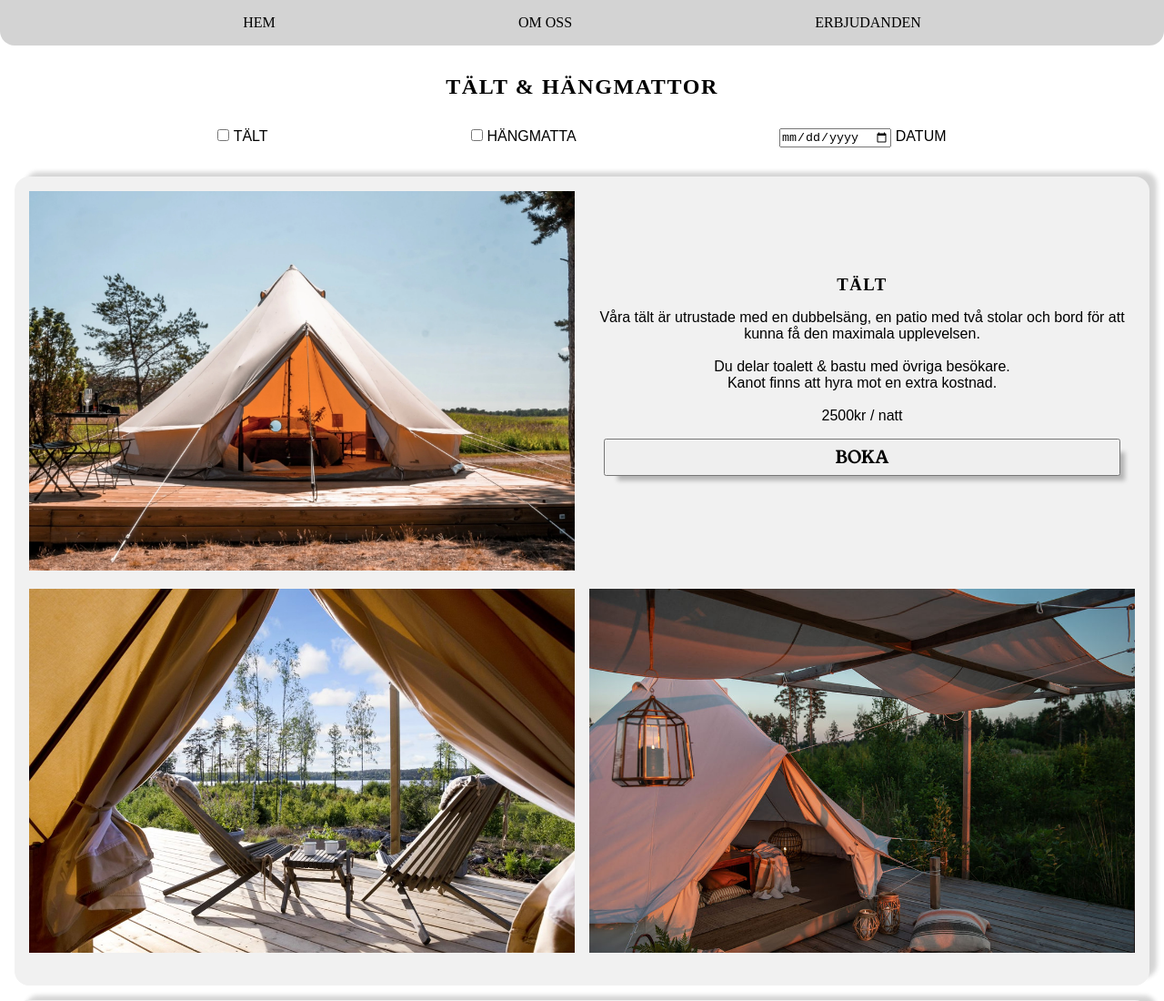
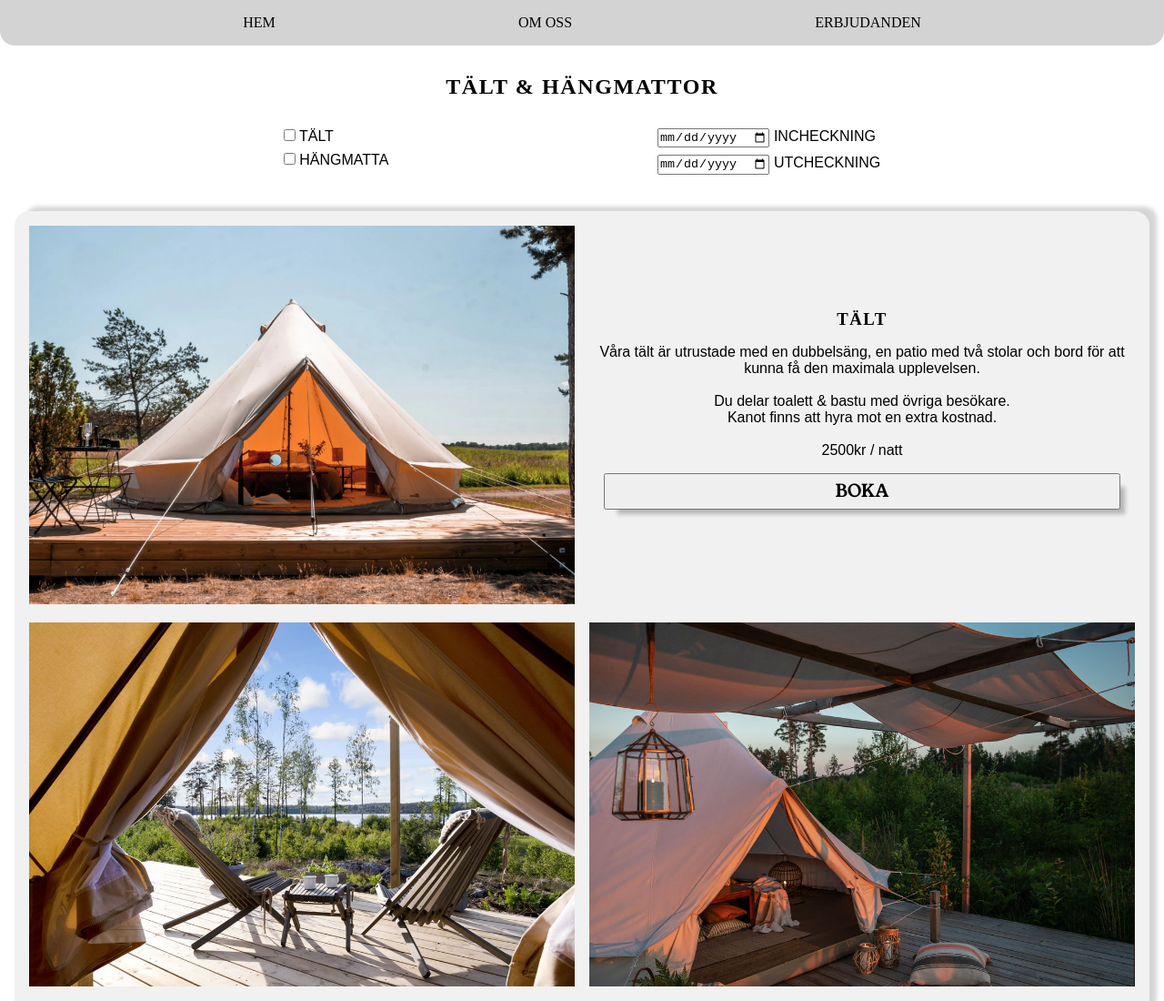
Before and after one commit to rebeckaelin/slutuppgift-HTML-CSS, a plain HTML site: page offers.html in a window 1280 px wide. Shown: the top 1100 px of the page at 91% size. Drawn offline with Linux system fonts and the light colour scheme; a web font is replaced by a local one.

Commit message:
updated form

```diff
--- a/offers.html
+++ b/offers.html
@@ -20,8 +20,9 @@
     <main class="room">
         <h2 class="room__title">TÄLT & HÄNGMATTOR</h2>
 
-        <form class="room__checkbox">
-            <ul class="checkbox__list">
+
+        <ul class="checkbox__list">
+            <form class="checkbox__option">
                 <li class="list__item">
                     <input type="checkbox" name="tent" id="form__tent">
                     <label for="form__tent">TÄLT</label>
@@ -29,13 +30,20 @@
                 <li class="list__item">
                     <input type="checkbox" name="hamock" id="form__hamock">
                     <label for="form__hamock">HÄNGMATTA</label>
+            </li>
+            </form>
+            <form class="checkbox__date">
+                <li class="list__item">
+                    <input type="date" name="calender" id="form__date-input">
+                    <label for="form__date-input">INCHECKNING</label>
                 </li>
                 <li class="list__item">
                     <input type="date" name="calender" id="form__date-input">
-                    <label for="form__date-input">DATUM</label>
+                    <label for="form__date-input">UTCHECKNING</label>
                 </li>
-            </ul>
-        </form>
+            </form>
+        </ul>
+
 
         <article class="room__container">
             <div class="container__info">
--- a/style.css
+++ b/style.css
@@ -208,11 +208,15 @@ header {
 .room {
     margin: 2rem 1rem  1rem;
 }
+.list__item {
+    margin-bottom: .5rem;
+}
 .checkbox__list {
     font-family: var(--p_font);
     list-style-type: none;
     display: flex;
     justify-content: space-evenly;
+    flex-wrap: wrap;
     margin: 2rem 0;
 }
 .container__button {
```
